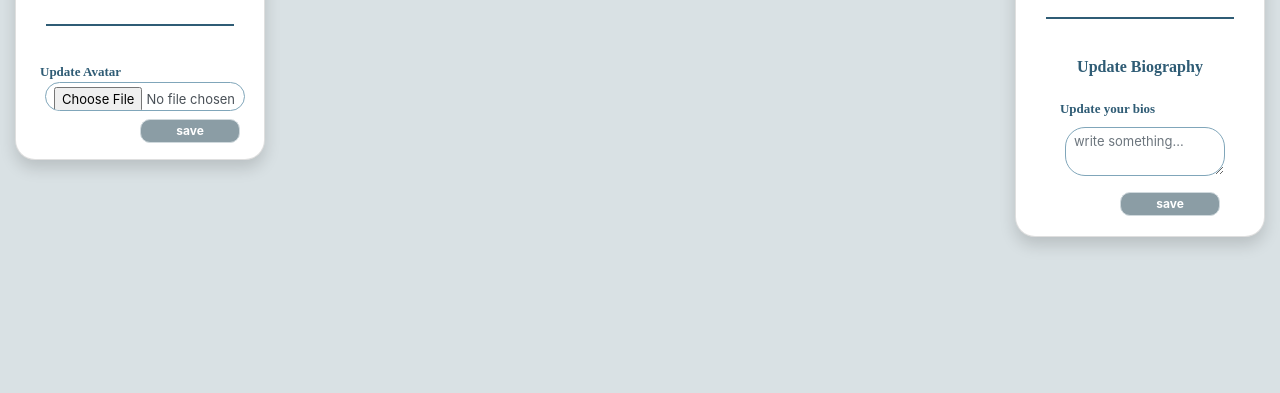
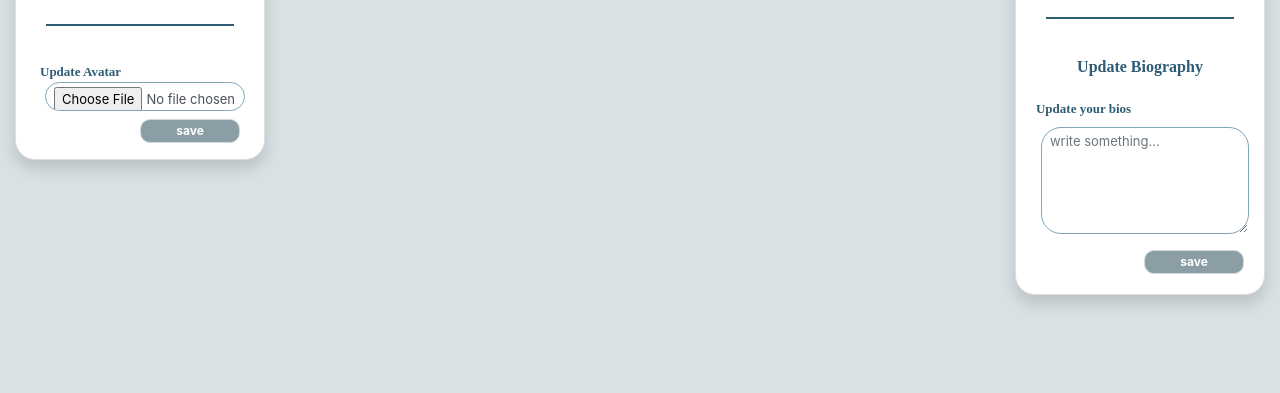
Before and after one commit to g90tony/pitch-perfect, a Flask app: page /profile in a window 1280 px wide. Shown: the part 407-800 px from the top of the page. Run offline with Flask 2, Linux system fonts and the light colour scheme; the visitor is signed in with stand-in values (Sample User, id 1); data comes from the database, SQL or seed files in the repository; data that the repository does not hold is empty; some libraries are stand-ins or nearby versions.

Commit message:
changed for x - margin to auto

```diff
--- a/app/templates/cards/user_profile_card.html
+++ b/app/templates/cards/user_profile_card.html
@@ -2,7 +2,7 @@
 {% import 'bootstrap/wtf.html' as wtf %}
 
 <div class="card filter-card shadow">
-  <div class="card-body mx-4">
+  <div class="card-body mx-auto">
     <p class="custom-bold-title text-center">Change password</p>
     <form method="POST" class="profile-form">
       {{form.csrf_token()}}
@@ -26,13 +26,14 @@
 
   <hr class="mx-auto w-75 card-divider" />
 
-  <div class="card-body mx-4">
+  <div class="card-body mx-auto">
     <p class="custom-bold-title text-center">Update Biography</p>
     <form method="POST" class="">
       {{form.csrf_token()}}
       <!-- email input -->
       {{wtf.form_field(bio_form.new_biography, class='form-control
-      form-control-sm custom-input', placeholder ='write something...')}}
+      form-control-sm custom-input', placeholder ='write something...',
+      rows=5)}}
 
       <div class="profile-form-button">
         <button type="submit" class="login-button">save</button>
```
